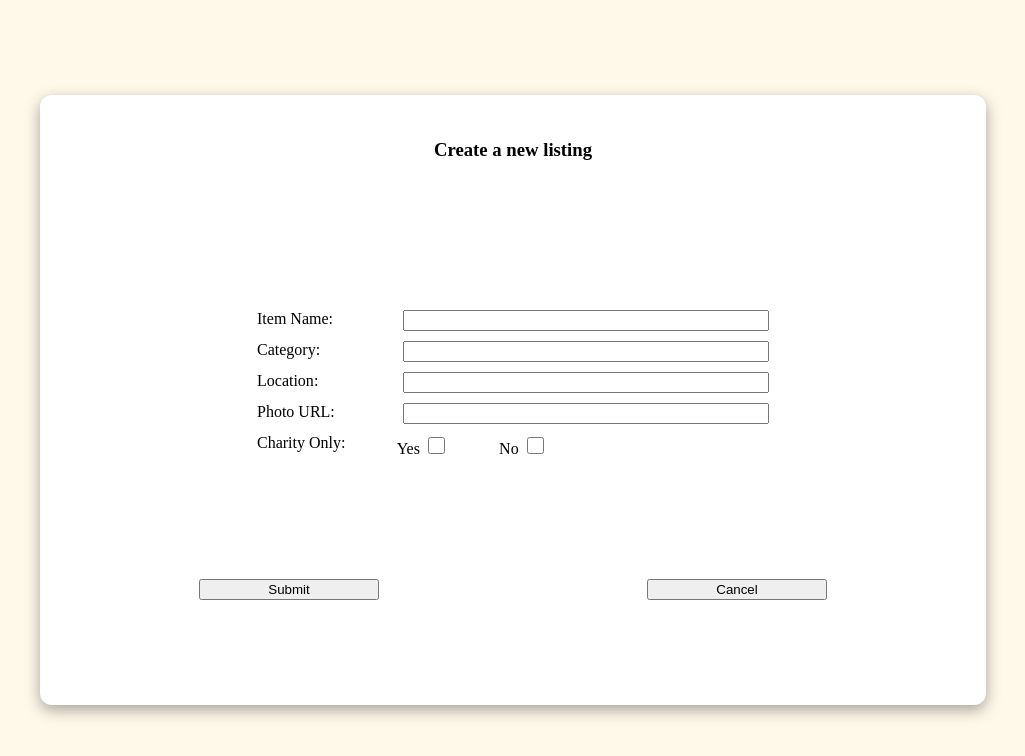
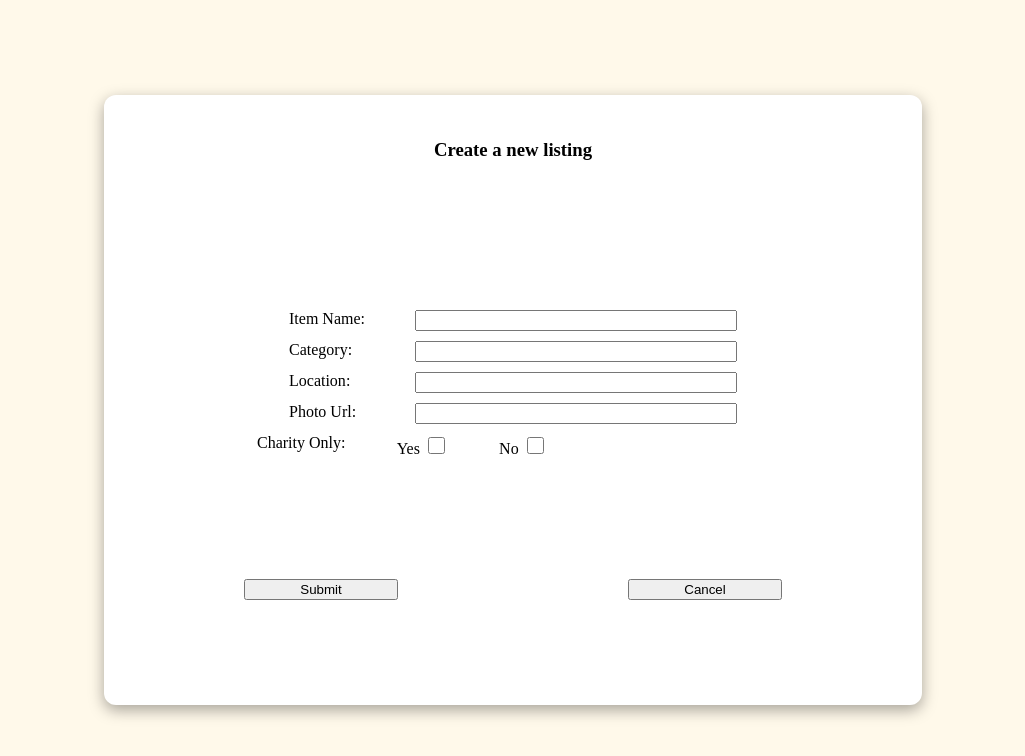
Before and after one commit to hr-nyc39-blue-ocean/charity-donation-exchange, a React (Create React App) app in the folder client/: page / in a window 1280 px wide. Shown: the top 756 px of the page, without its empty margins (127-1152 px from the left). Built offline with nearby package versions, Linux system fonts and the light colour scheme; the HTML template or start-up script is replaced by a standard one.

Commit message:
Implement submit button functionality for NewListingForm

```diff
--- a/client/api/index.js
+++ b/client/api/index.js
@@ -30,7 +30,7 @@ export const getDonationsForDashboard = (userId) =>
 
 // logged in user adds new donation to their listings
 export const createDonationListing = ({
-  name,
+  item,
   category,
   location,
   photoUrl,
@@ -41,7 +41,7 @@ export const createDonationListing = ({
     method: "POST",
     url: "/v1/donations",
     data: {
-      name: name,
+      item: item,
       category: category,
       location: location,
       photoUrl: photoUrl,
--- a/client/src/components/NewListingForm.jsx
+++ b/client/src/components/NewListingForm.jsx
@@ -3,36 +3,61 @@ import styled from 'styled-components';
 import Submit from '../shared/SubmitCancelButton.jsx';
 import InputLabel from '../shared/InputLabel.jsx';
 import { useState, useEffect } from "react";
+const api = require('../../api/index.js');
 
 
-const NewListingForm = () => {
+const NewListingForm = ({ userId }) => {
 
-  const [Yes, setYes] = useState(false);
-  const [No, setNo] = useState(false);
+  const defaultListing = {
+    item: '',
+    category: '',
+    location: '',
+    photoUrl: '',
+    charityOnly: false,
+    userId: userId || ''
+  }
+  const [listingInfo, setListingInfo] = useState(defaultListing)
 
   const handleCheckboxSelected = (e) => {
-    if (e.target.name === "yes") {
-      setYes(!Yes)
-    } else if (e.target.name === "no") {
-      setNo(!No)
+    if (e.target.name === "yes" && e.target.checked === true) {
+      setListingInfo((prevState) => (
+        {...prevState, charityOnly: true }
+        ))
     }
+  }
+
+  const handleInputChange = (e) => {
+    setListingInfo((prevState) => (
+      {...prevState, [e.target.name]: e.target.value }
+      ))
+  }
+
+  const handleSubmit = (listingInfo) => {
+    const { item, category, location, photoUrl, charityOnly, userId } = listingInfo;
+    api.createDonationListing( { item, category, location, photoUrl, charityOnly, userId } )
+    .then((results) => {
+      console.log(results)
+    })
+    .catch((err) => {
+      console.log('ERROR IN NewListingForm submit: ', err);
+    })
   }
 
 
   return (
     <div>
       <Title>Create a new listing</Title>
-      <Form>
+      <Form onChange={handleInputChange}>
         <InputLabel label={"Item Name"} input={"item"} />
         <InputLabel label={"Category"} input={"category"} />
         <InputLabel label={"Location"} input={"location"} />
-        <InputLabel label={"Photo URL"} input={"photo"} />
+        <InputLabel label={"Photo Url"} input={"photoUrl"} />
         <CheckboxLabel>Charity Only:
           <ChoiceLabel > Yes <CheckMark type="checkbox" name="yes" onClick={handleCheckboxSelected}/> </ChoiceLabel>
           <ChoiceLabel> No <CheckMark type="checkbox" name="no" onClick={handleCheckboxSelected} /> </ChoiceLabel>
         </CheckboxLabel>
       </Form>
-      <Submit />
+      <Submit handleSubmit={() => {handleSubmit(listingInfo)}}/>
     </div>
   )
 }
--- a/client/src/shared/InputLabel.jsx
+++ b/client/src/shared/InputLabel.jsx
@@ -12,7 +12,7 @@ const InputLabel = ({ label, input }) => {
 export default InputLabel;
 
 const Label = styled.label`
-  width: 40vw;
+  width: 35vw;
   display: flex;
   justify-content: space-between;
   margin-top: 10px;
--- a/client/src/shared/Modal.jsx
+++ b/client/src/shared/Modal.jsx
@@ -45,7 +45,7 @@ const Background = styled.div`
 `;
 
 const ModalWrapper = styled.div`
-  width: 70%;
+  width: 60%;
   height: 70%;
   border-radius: 12px;
   background-color: white;
```
Also changed, not shown: 1 other file (tests, documents, lock files or other folders).
